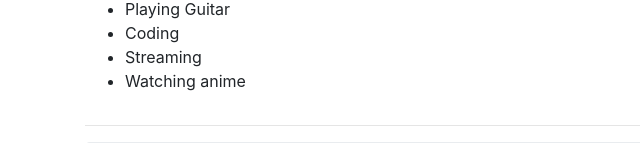
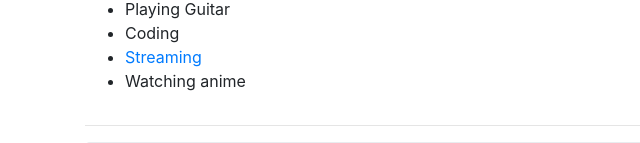
Before and after one commit to kickingdude/kameroncsulb, a plain HTML site: page index.html in a window 1280 px wide. Shown: the part 783-926 px from the top of the page, 0-640 px from the left. Drawn offline with nearby package versions, Linux system fonts and the light colour scheme.

Commit message:
Update index.html

```diff
--- a/index.html
+++ b/index.html
@@ -47,7 +47,7 @@
             <li>Playing Video Games</li>
           <li>Playing Guitar</li>
             <li>Coding</li>
-            <li>Streaming</li>
+            <li><a href = "https://www.twitch.tv/kickingdude16" target="_blank">Streaming</a></li>
             <li>Watching anime</li>
 
           </ul>
```
